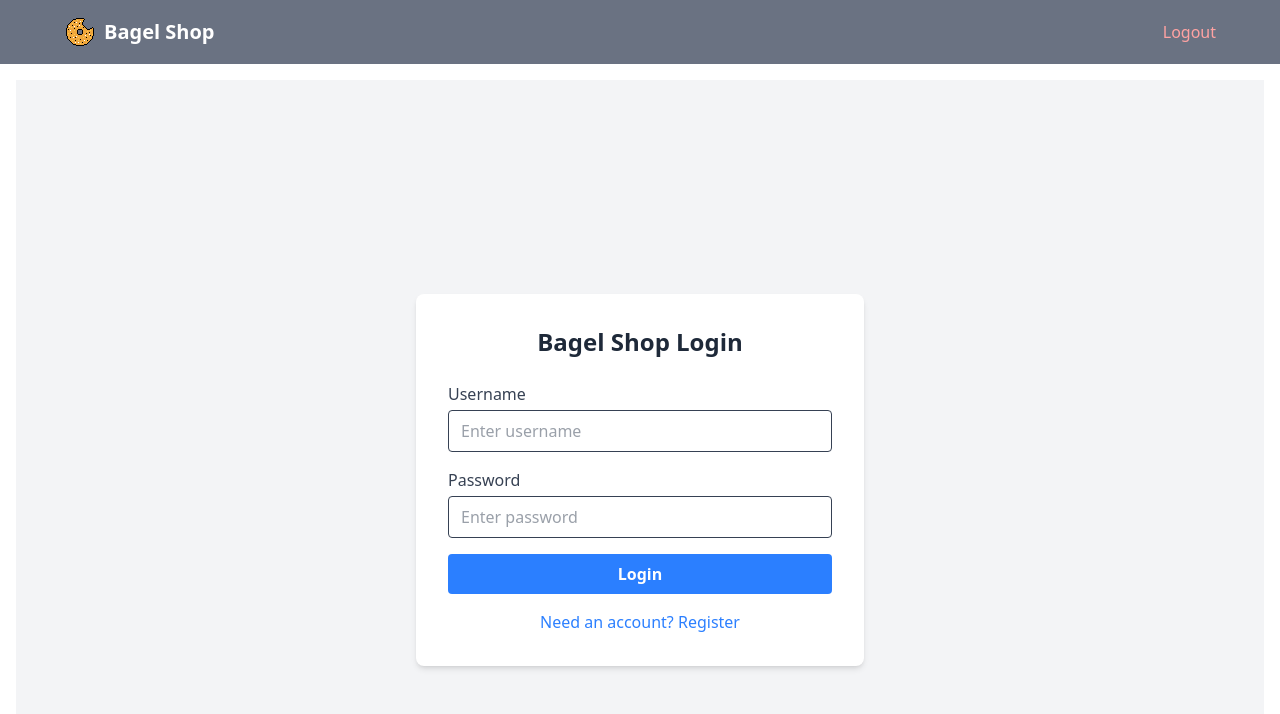
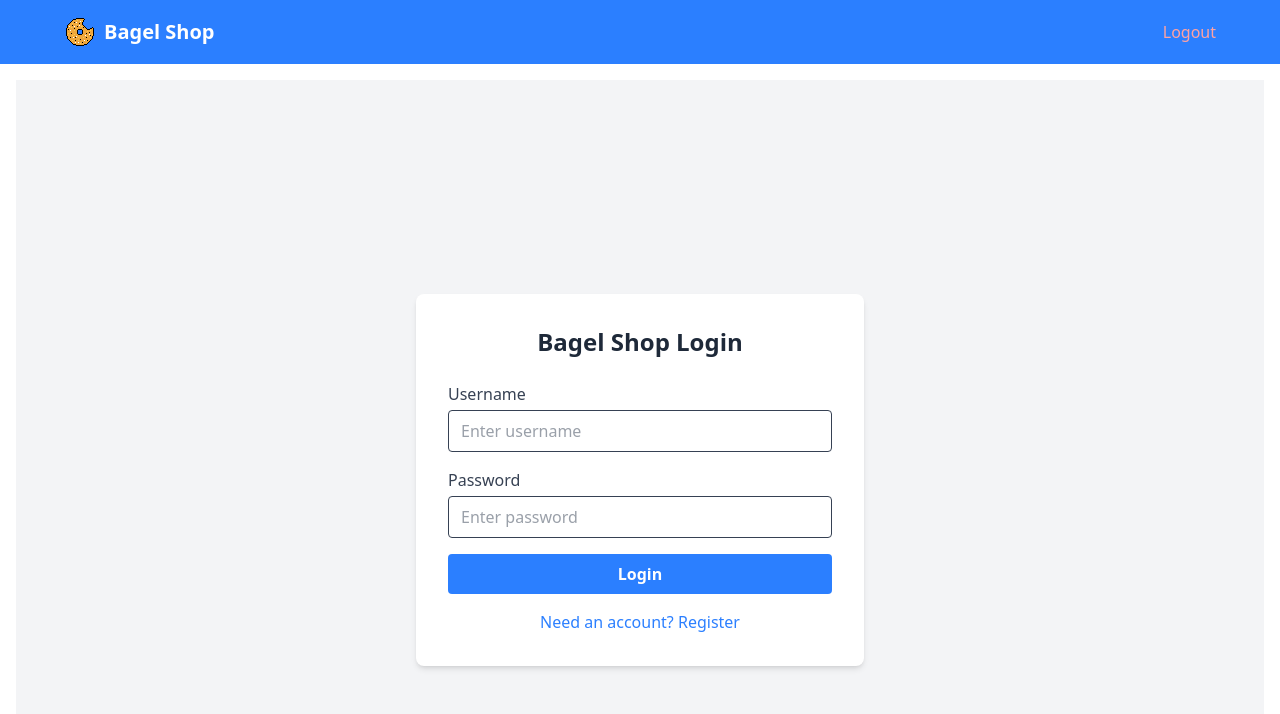
Before and after one commit to joshuagudgel/bagel-order-simple, a React (Vite) app in the folder frontend/: page /login in a window 1280 px wide. Shown: the top 714 px of the page. Built offline with nearby package versions, Linux system fonts and the light colour scheme; no server answers; sample sign-in values are in the browser's storage.

Commit message:
update navbar color

```diff
--- a/frontend/src/components/Navbar.jsx
+++ b/frontend/src/components/Navbar.jsx
@@ -15,7 +15,7 @@ const Navbar = () => {
   if (!currentUser) return null;
 
   return (
-    <nav className="bg-gray-500 text-white p-4">
+    <nav className="bg-blue-500 text-white p-4">
       <div className="max-w-6xl mx-auto flex justify-between items-center">
         <div className="font-bold text-xl flex items-center">
           <img src={bagelLogo} alt="Bagel Shop Logo" className="h-8 w-8 mr-2" />
```
